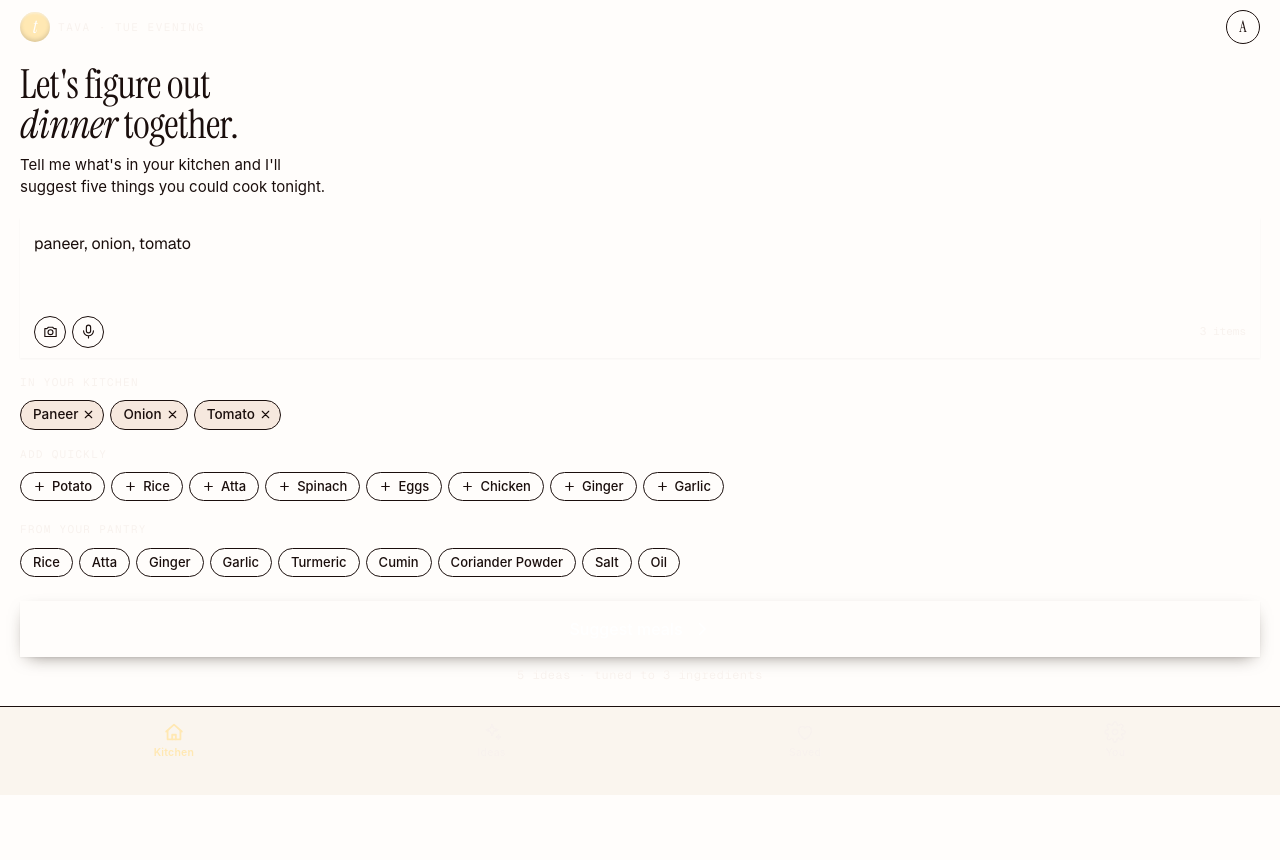
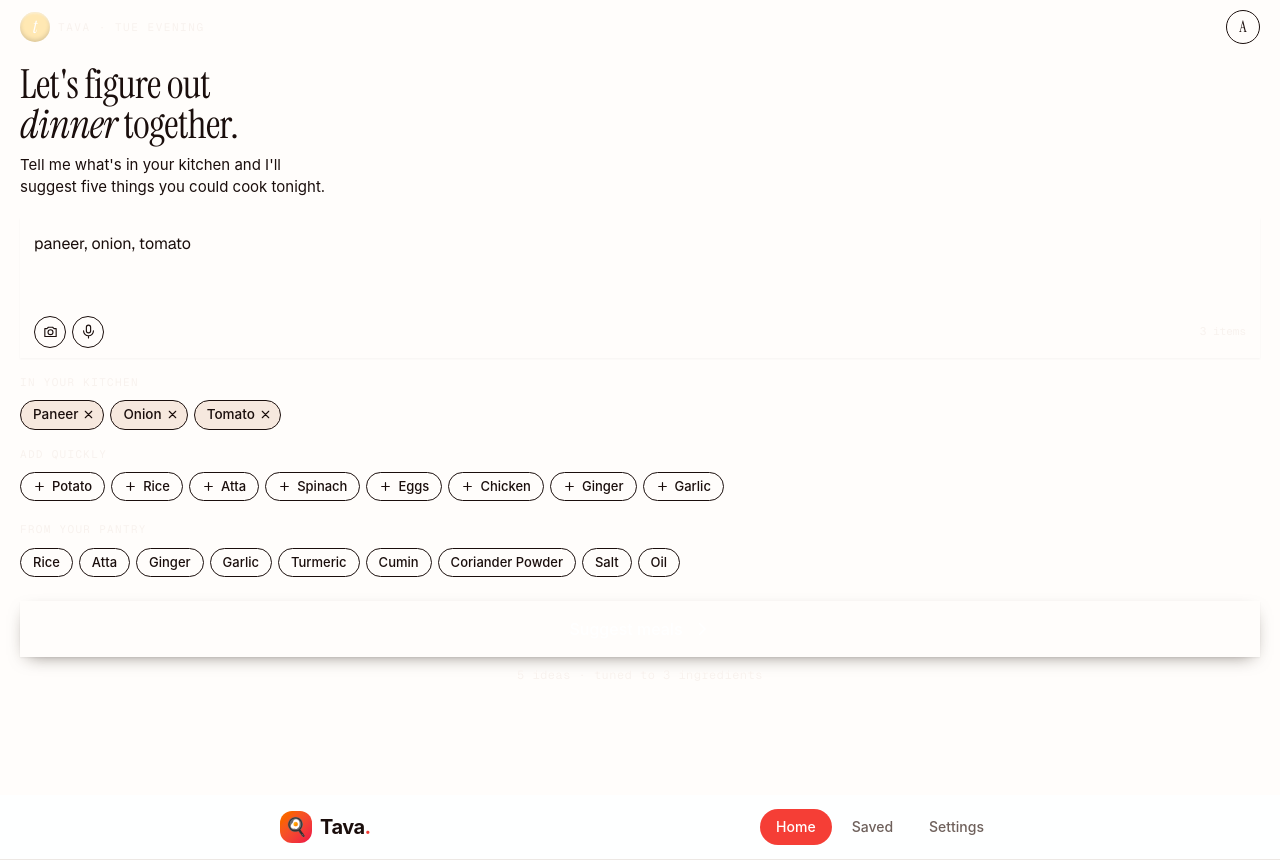
Before and after one commit to mohityadav201096/tava1, a React (Vite) app: page / in a window 1280 px wide. Before the commit the page ends 800 px from the top, so only its background shows below. Built offline with nearby package versions, Linux system fonts and the light colour scheme; the HTML template or start-up script is replaced by a standard one.

Commit message:
Refactor BottomNav to use NAV_ITEMS for navigation

```diff
--- a/src/components/BottomNav.jsx
+++ b/src/components/BottomNav.jsx
@@ -1,39 +1,72 @@
-import { Icons } from './Icons.jsx';
+const NAV_ITEMS = [
+  { id: 'home',     label: 'Home',     icon: '🏠' },
+  { id: 'saved',    label: 'Saved',    icon: '❤️' },
+  { id: 'settings', label: 'Settings', icon: '⚙️' },
+];
 
 export function BottomNav({ active, onChange }) {
-  const items = [
-    { id: 'home', label: 'Kitchen', icon: Icons.Home },
-    { id: 'suggestions', label: 'Ideas', icon: Icons.Spark },
-    { id: 'saved', label: 'Saved', icon: Icons.Heart },
-    { id: 'settings', label: 'You', icon: Icons.Gear },
-  ];
   return (
-    <div
-      className="absolute left-0 right-0 bottom-0 px-3 pt-2 pb-7 flex justify-around items-center z-40 border-t border-line"
-      style={{
-        background: 'oklch(0.97 0.012 76 / 0.88)',
-        backdropFilter: 'blur(20px) saturate(180%)',
-        WebkitBackdropFilter: 'blur(20px) saturate(180%)',
-      }}
-    >
-      {items.map((it) => {
-        const isActive = active === it.id;
-        const I = it.icon;
-        return (
-          <button
-            key={it.id}
-            onClick={() => onChange(it.id)}
-            className={`tap bg-transparent border-0 px-3 py-1.5 flex flex-col items-center gap-0.5 cursor-pointer ${isActive ? 'text-accent' : 'text-muted'}`}
-          >
-            <I size={22} sw={isActive ? 2 : 1.6} />
-            <span
-              className={`text-[10.5px] tracking-[0.02em] ${isActive ? 'font-semibold' : 'font-medium'}`}
-            >
-              {it.label}
+    <>
+      {/* ── Desktop top nav ─────────────────────────────────────────────── */}
+      <header className="hidden md:block border-b sticky top-0 z-30"
+        style={{
+          backgroundColor: 'oklch(1 0 0 / 0.9)',
+          borderColor: 'var(--border)',
+          backdropFilter: 'blur(12px)',
+        }}>
+        <div className="max-w-3xl mx-auto px-6 h-16 flex items-center justify-between">
+          <button onClick={() => onChange('home')}
+            className="flex items-center gap-2 font-bold text-xl tracking-tight"
+            style={{ color: 'var(--foreground)', background: 'none', border: 'none', cursor: 'pointer' }}>
+            <span className="w-8 h-8 rounded-xl grid place-items-center text-lg text-white"
+              style={{ background: 'var(--gradient-hero)' }}>
+              🍳
             </span>
+            <span>Tava<span style={{ color: 'var(--primary)' }}>.</span></span>
           </button>
-        );
-      })}
-    </div>
+          <nav className="flex gap-1">
+            {NAV_ITEMS.map((item) => (
+              <button key={item.id} onClick={() => onChange(item.id)}
+                className="px-4 py-2 rounded-full text-sm font-medium transition-colors"
+                style={{
+                  backgroundColor: active === item.id ? 'var(--primary)' : 'transparent',
+                  color:           active === item.id ? 'white' : 'var(--muted-foreground)',
+                  border: 'none',
+                  cursor: 'pointer',
+                }}>
+                {item.label}
+              </button>
+            ))}
+          </nav>
+        </div>
+      </header>
+
+      {/* ── Mobile floating bottom nav ──────────────────────────────────── */}
+      <nav className="md:hidden fixed bottom-3 z-30 rounded-2xl grid grid-cols-3"
+        style={{
+          left: '12px',
+          right: '12px',
+          backgroundColor: 'oklch(1 0 0 / 0.95)',
+          backdropFilter: 'blur(12px)',
+          boxShadow: '0 10px 30px -12px rgba(0,0,0,0.2)',
+          border: '1px solid var(--border)',
+        }}>
+        {NAV_ITEMS.map((item) => (
+          <button key={item.id} onClick={() => onChange(item.id)}
+            className="py-3 flex flex-col items-center gap-0.5"
+            style={{
+              background: 'none',
+              border: 'none',
+              cursor: 'pointer',
+              color: active === item.id ? 'var(--primary)' : 'var(--muted-foreground)',
+              fontSize: '11px',
+              fontWeight: 600,
+            }}>
+            <span style={{ fontSize: '18px', lineHeight: 1 }}>{item.icon}</span>
+            {item.label}
+          </button>
+        ))}
+      </nav>
+    </>
   );
 }
```
